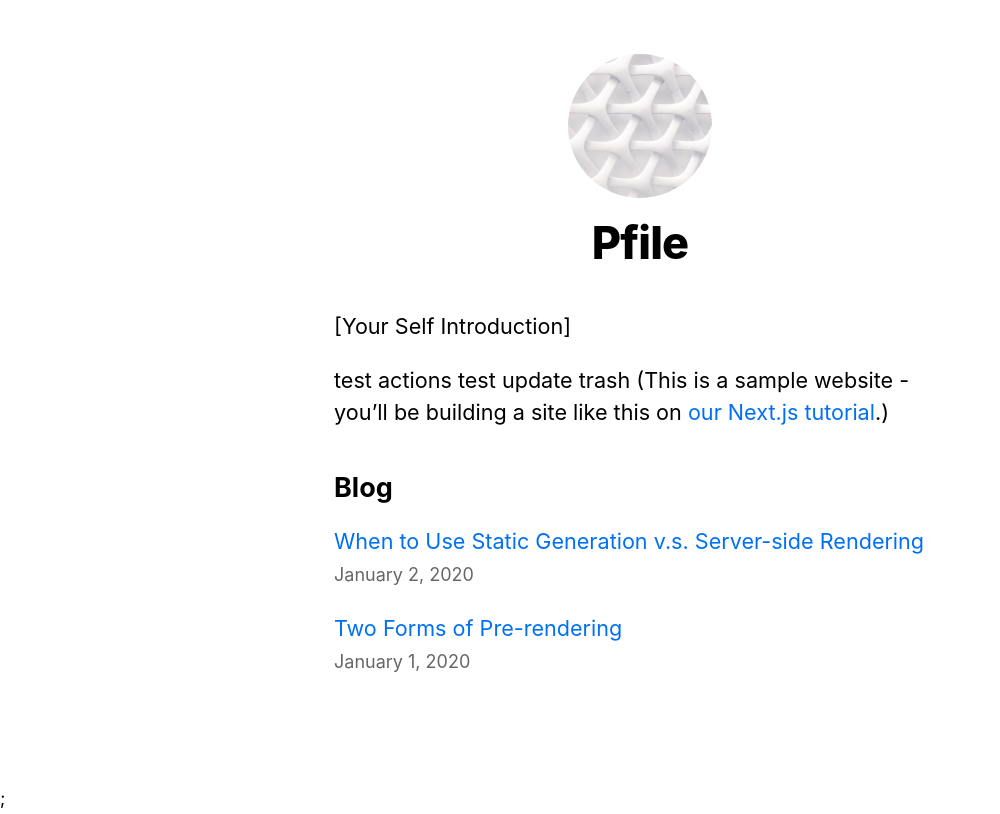
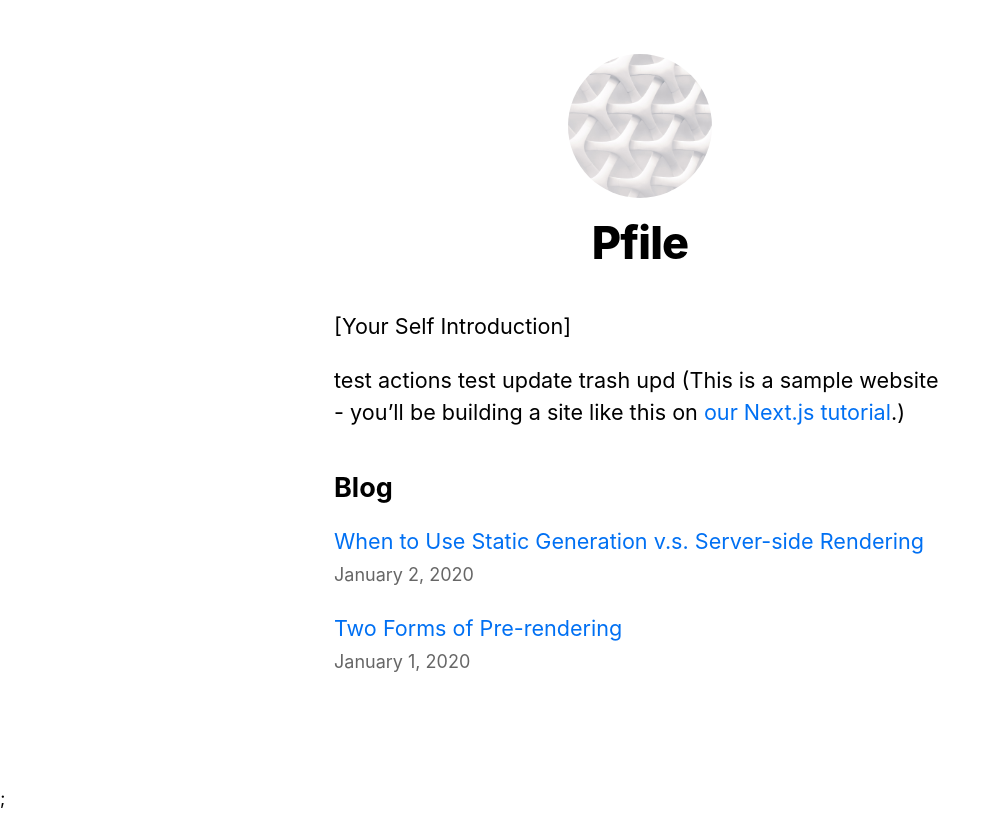
Before and after one commit to Saske912/nextjs-blog, a Next.js app: page / in a window 1280 px wide. Shown: the whole page, without its empty margins (0-1000 px from the left). Built offline with nearby package versions, Linux system fonts and the light colour scheme; no server answers; the database is empty.

Commit message:
gh actions

```diff
--- a/pages/index.js
+++ b/pages/index.js
@@ -27,7 +27,7 @@ export default function Home({ allPostsData }) {
         <section className={utilStyles.headingMd}>
           <p>[Your Self Introduction]</p>
           <p>
-              test actions test update trash
+              test actions test update trash upd
             (This is a sample website - you’ll be building a site like this on{' '}
             <a href="https://nextjs.org/learn">our Next.js tutorial</a>.)
           </p>
```
